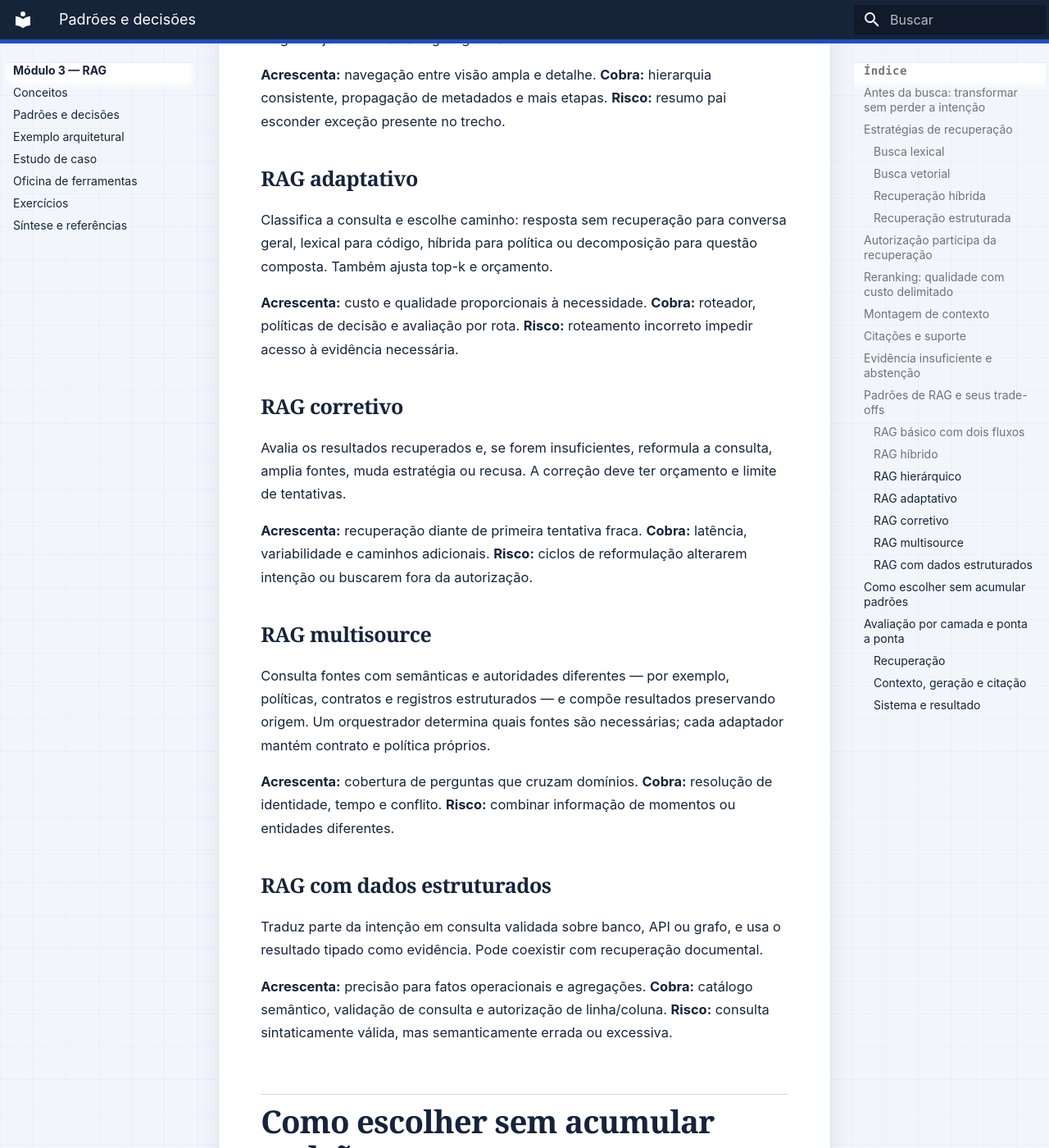
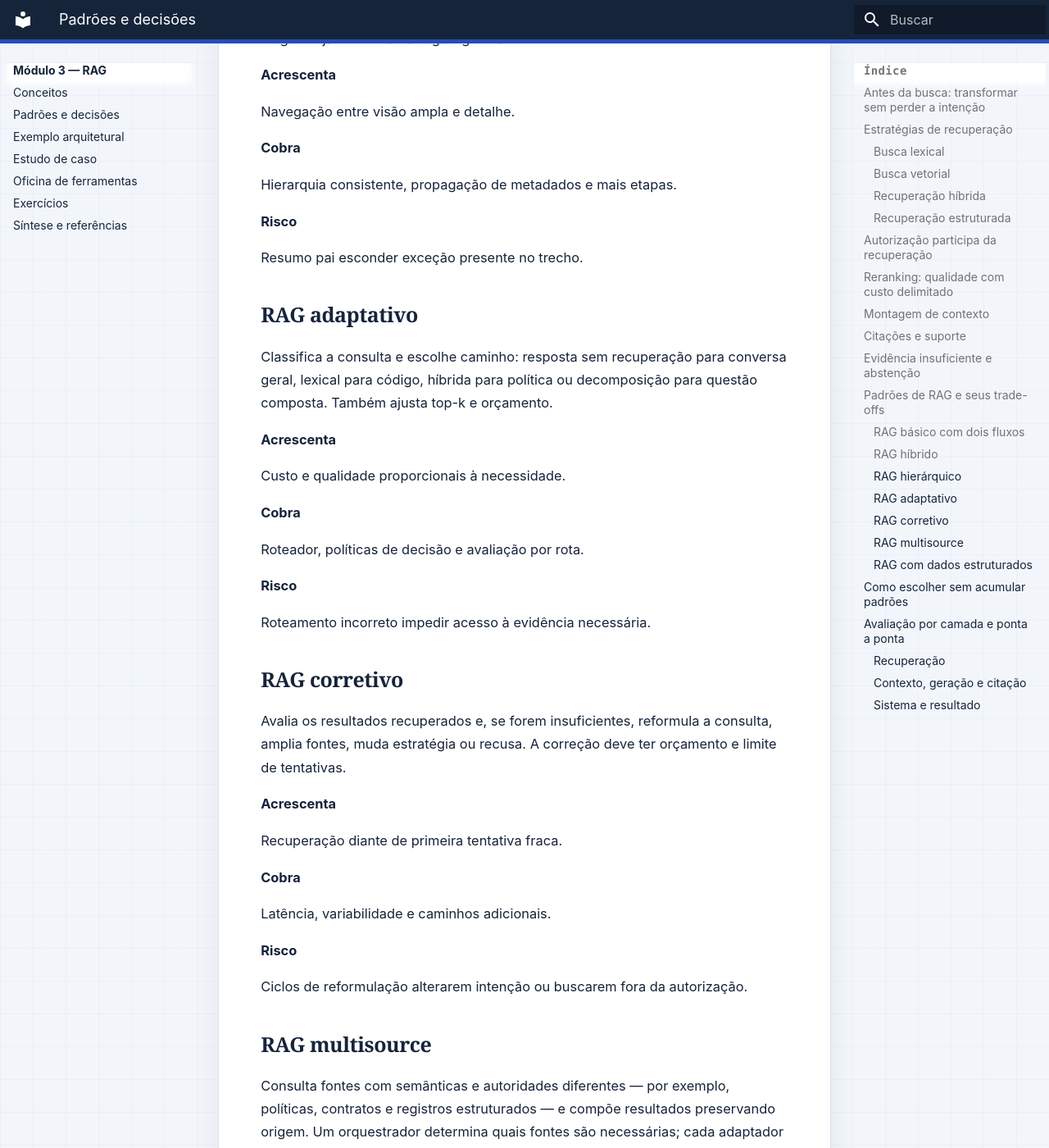
Before and after one commit to aulas-marco/arquitetura-solucoes-ia-generativa, an MkDocs documentation site: the page built from docs/modulo-3-rag/padroes-e-decisoes.md, in a window 1280 px wide and 1400 px high, scrolled down 6604 px. Shown: the whole window at 82% size. Built offline with MkDocs 1.6.1 and Material for MkDocs 9.7.7, drawn with Linux system fonts in a browser that asks for light colours; some of the changed text lies outside the part shown.

Commit message:
docs: separate editorial labels into blocks

```diff
--- a/docs/modulo-3-rag/padroes-e-decisoes.md
+++ b/docs/modulo-3-rag/padroes-e-decisoes.md
@@ -118,31 +118,81 @@ Combina busca lexical e busca vetorial, frequentemente com reranking. É apropri
 
 Recupera primeiro uma representação de documento, tema ou resumo e depois trechos filhos; ou encontra o filho e expande para o pai. Serve a documentos longos cuja estrutura carrega significado.
 
-**Acrescenta:** navegação entre visão ampla e detalhe. **Cobra:** hierarquia consistente, propagação de metadados e mais etapas. **Risco:** resumo pai esconder exceção presente no trecho.
+**Acrescenta**
+
+Navegação entre visão ampla e detalhe.
+
+**Cobra**
+
+Hierarquia consistente, propagação de metadados e mais etapas.
+
+**Risco**
+
+Resumo pai esconder exceção presente no trecho.
 
 ### RAG adaptativo
 
 Classifica a consulta e escolhe caminho: resposta sem recuperação para conversa geral, lexical para código, híbrida para política ou decomposição para questão composta. Também ajusta top-k e orçamento.
 
-**Acrescenta:** custo e qualidade proporcionais à necessidade. **Cobra:** roteador, políticas de decisão e avaliação por rota. **Risco:** roteamento incorreto impedir acesso à evidência necessária.
+**Acrescenta**
+
+Custo e qualidade proporcionais à necessidade.
+
+**Cobra**
+
+Roteador, políticas de decisão e avaliação por rota.
+
+**Risco**
+
+Roteamento incorreto impedir acesso à evidência necessária.
 
 ### RAG corretivo
 
 Avalia os resultados recuperados e, se forem insuficientes, reformula a consulta, amplia fontes, muda estratégia ou recusa. A correção deve ter orçamento e limite de tentativas.
 
-**Acrescenta:** recuperação diante de primeira tentativa fraca. **Cobra:** latência, variabilidade e caminhos adicionais. **Risco:** ciclos de reformulação alterarem intenção ou buscarem fora da autorização.
+**Acrescenta**
+
+Recuperação diante de primeira tentativa fraca.
+
+**Cobra**
+
+Latência, variabilidade e caminhos adicionais.
+
+**Risco**
+
+Ciclos de reformulação alterarem intenção ou buscarem fora da autorização.
 
 ### RAG multisource
 
 Consulta fontes com semânticas e autoridades diferentes — por exemplo, políticas, contratos e registros estruturados — e compõe resultados preservando origem. Um orquestrador determina quais fontes são necessárias; cada adaptador mantém contrato e política próprios.
 
-**Acrescenta:** cobertura de perguntas que cruzam domínios. **Cobra:** resolução de identidade, tempo e conflito. **Risco:** combinar informação de momentos ou entidades diferentes.
+**Acrescenta**
+
+Cobertura de perguntas que cruzam domínios.
+
+**Cobra**
+
+Resolução de identidade, tempo e conflito.
+
+**Risco**
+
+Combinar informação de momentos ou entidades diferentes.
 
 ### RAG com dados estruturados
 
 Traduz parte da intenção em consulta validada sobre banco, API ou grafo, e usa o resultado tipado como evidência. Pode coexistir com recuperação documental.
 
-**Acrescenta:** precisão para fatos operacionais e agregações. **Cobra:** catálogo semântico, validação de consulta e autorização de linha/coluna. **Risco:** consulta sintaticamente válida, mas semanticamente errada ou excessiva.
+**Acrescenta**
+
+Precisão para fatos operacionais e agregações.
+
+**Cobra**
+
+Catálogo semântico, validação de consulta e autorização de linha/coluna.
+
+**Risco**
+
+Consulta sintaticamente válida, mas semanticamente errada ou excessiva.
 
 ## Como escolher sem acumular padrões
 
```
Also changed, not shown: docs/modulo-1-fundamentos/estudo-de-caso.md (+21 -3 lines).
